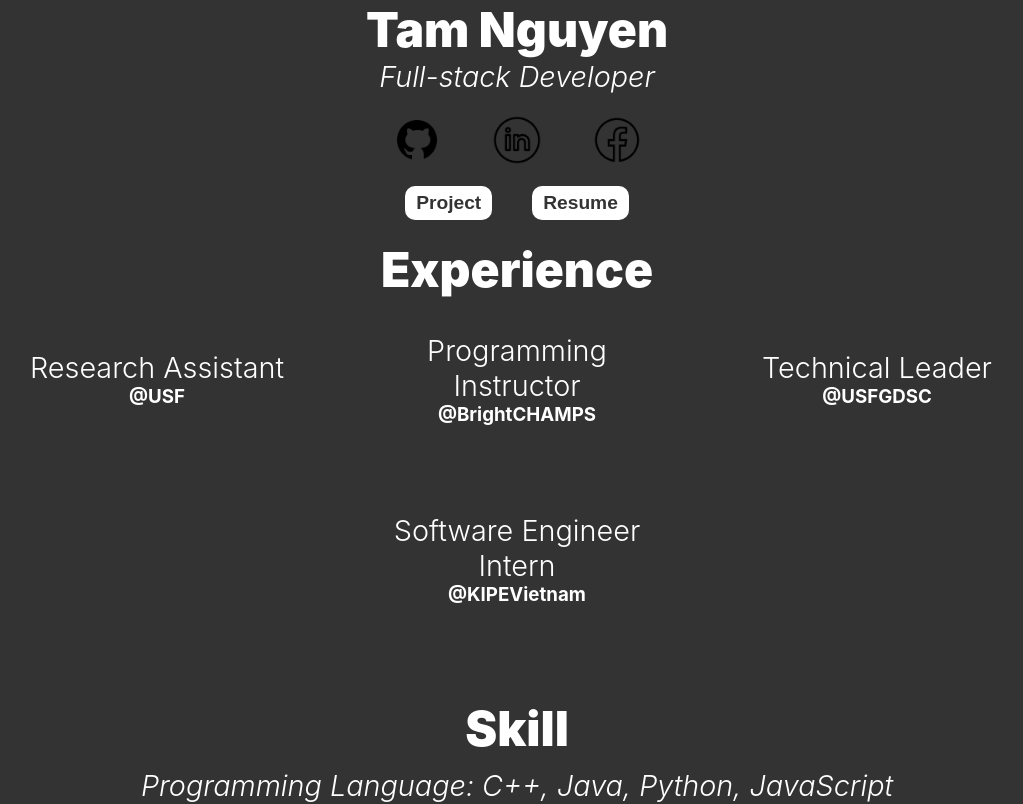
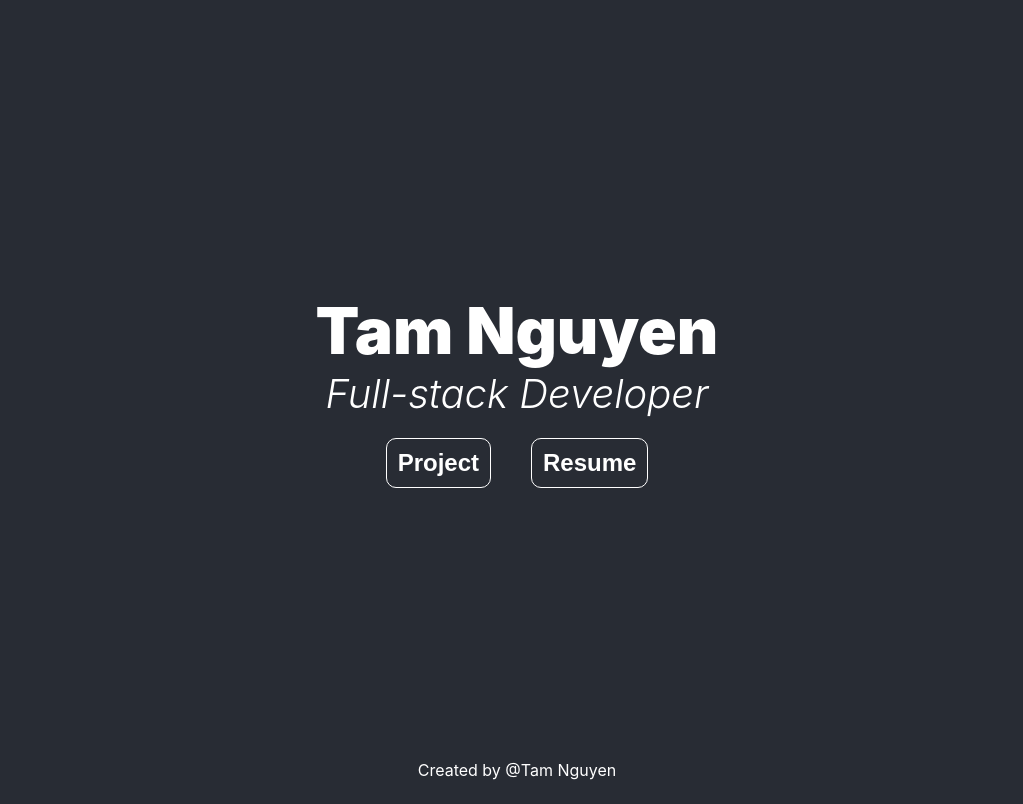
Before and after one commit to ball2004244/portfolio, a React (Create React App) app in the folder my_app/: page /#/ in a window 1280 px wide. Shown: the top 804 px of the page, without its empty margins (123-1146 px from the left). Built offline with nearby package versions, Linux system fonts and the light colour scheme.

Commit message:
Update portfolio

```diff
--- a/my_app/package.json
+++ b/my_app/package.json
@@ -7,8 +7,10 @@
     "@testing-library/jest-dom": "^5.16.5",
     "@testing-library/react": "^13.4.0",
     "@testing-library/user-event": "^13.5.0",
+    "framer-motion": "^10.0.1",
     "react": "^18.2.0",
     "react-dom": "^18.2.0",
+    "react-intersection-observer": "^9.4.3",
     "react-router-dom": "^6.8.2",
     "react-scripts": "5.0.1",
     "web-vitals": "^2.1.4"
--- a/my_app/src/App.css
+++ b/my_app/src/App.css
@@ -1,46 +1,26 @@
-.App {
+body, .App {
   text-align: center;
 }
 
-@media only screen and (min-width: 768px) {
-  .App-header {
-    min-height: 100vh;
-  }
+.App-footer {
+  position: fixed;
+  bottom: 0;
+  width: 100%;
+  height: 60px;
+  display: flex;
+  justify-content: center;
+  align-items: center;
+  margin-top: auto;
 }
 
-.App-logo {
-  height: 40vmin;
-  pointer-events: none;
-}
-
-@media (prefers-reduced-motion: no-preference) {
-  .App-logo {
-    animation: App-logo-spin infinite 20s linear;
-  }
-}
-
-.App-header {
-  background-color: #282c34;
+.intro-screen, .experience-screen, .skill-screen, .contact-screen {
+  position: relative;
+  width: 100%;
+  height: 100vh;
   display: flex;
   flex-direction: column;
   align-items: center;
   justify-content: center;
-  font-size: calc(10px + 2vmin);
-  color: white;
-}
-
-.App-link {
-  color: #61dafb;
-}
-
-@keyframes App-logo-spin {
-  from {
-    transform: rotate(0deg);
-  }
-
-  to {
-    transform: rotate(360deg);
-  }
 }
 
 .button {
@@ -53,10 +33,10 @@
   display: flex;
   justify-content: center;
   align-items: center;
-  width: 50px;
+  width: 100px;
   height: auto;
   border-radius: 50%;
-  background-color: #333;
+  background-color: #282c34;
   margin: 20px;
   margin-left: 25px;
   margin-right: 25px;
@@ -66,7 +46,7 @@
 }
 
 .circle-button img {
-  width: 50px;
+  width: 80%;
   height: auto;
   object-fit: cover;
   border-radius: 50%;
@@ -74,11 +54,16 @@
 
 .rectangle-button {
   text-decoration: none;
-  background-color: white;
-  border: none;
+  background-color: #282c34;
   margin: 20px;
-  margin-top: 0;
+
   border-radius: 10px;
+  border-color: white;
+  border-width: 1px;
+  border-style: solid;
+  outline: none;
+  padding-top: 5px;
+  padding-bottom: 5px;
 }
 
 .rectangle-button:hover {
@@ -86,21 +71,21 @@
 }
 
 .rectangle-button p {
-  font-size: 1.2rem;
+  font-size: 180%;
   font-weight: 700;
-  color: #333;
+  color: whilte;
   margin: 0;
   padding: 5px;
 }
 
 h1 {
-  font-size: 3rem;
+  font-size: 400%;
   font-weight: 1000;
   text-align: center;
 }
 
 h2 {
-  font-size: 1.8rem;
+  font-size: 250%;
   font-weight: 300;
   font-style: italic;
   text-align: center;
@@ -114,17 +99,6 @@ h5,
 p {
   margin: 0;
   color: white;
-}
-
-#footer {
-  position: relative;
-  bottom: 0;
-  width: 100%;
-  height: 60px;
-  background-color: #282c34;
-  display: flex;
-  justify-content: center;
-  align-items: center;
 }
 
 .experience-boxes {
@@ -171,6 +145,7 @@ p {
   border-radius: 10px;
   margin: 20px;
   margin-top: 0;
+  margin-bottom: 0;
   padding: 10px;
 }
 
--- a/my_app/src/App.js
+++ b/my_app/src/App.js
@@ -1,19 +1,22 @@
 import './App.css';
 import React from 'react';
-
-function Footer() {
-  return (
-    <div id="footer">
-      <p>Created by @Tam Nguyen</p>
-    </div>
-  );
-}
+import { HashRouter, Routes, Route } from "react-router-dom";
+import Home from './Home';
+import Project from "./Project";
+import Resume from './Resume';
+import Footer from './config';
 
 function App() {
   return (
-    <div className="App">
-      <Footer />
-    </div>
+    <HashRouter>
+    <Routes>
+      <Route path="/" element={<Home />} />
+      <Route path="/home" element={<Home />} />
+      <Route path="/project" element={<Project />} />
+      <Route path="/resume" element={<Resume />} />
+    </Routes>
+    <Footer />
+  </HashRouter>
   );
 }
 
--- a/my_app/src/Home.js
+++ b/my_app/src/Home.js
@@ -1,31 +1,27 @@
-import github from './image/github.png';
-import linkedin from './image/linkedin.png';
-import facebook from './image/facebook.png';
-import './App.css';
+import "./App.css";
+import React, { useRef } from "react";
+import { useInView } from "react-intersection-observer";
+import { motion } from "framer-motion";
 
 function Intro() {
+  const [ref, inView] = useInView({
+    threshold: 0.5,
+  });
+
+  const introEffect = {
+    initial: { y: -100 },
+    transition: { type: 'spring', duration: 1.5 },
+  };
+
+  if (inView) {
+    console.log("Intro in view");
+    introEffect.animate = { y: 0};
+  };
+
   return (
-      <div>
+    <motion.div class="intro-screen" ref={ref} {...introEffect}>
       <h1>Tam Nguyen</h1>
       <h2>Full-stack Developer</h2>
-
-        <div class="button">
-            <a href="https://github.com/ball2004244" target="_blank" rel="noopener noreferrer">
-              <button class="circle-button">
-                <img src={github} alt="GitHub Logo"/>
-              </button>
-            </a>
-            <a href="https://www.linkedin.com/in/tam-nguyen-cs/" target="_blank" rel="noopener noreferrer">
-              <button class="circle-button">
-                <img src={linkedin} alt="LinkedIn Logo"/>
-              </button>
-            </a>
-            <a href="https://www.facebook.com/tamnmnk" target="_blank" rel="noopener noreferrer">
-              <button class="circle-button">
-                <img src={facebook} alt="Facebook Logo"/>
-              </button>
-            </a>
-        </div>
 
       <div class="button">
         <a href="#/project">
@@ -39,13 +35,27 @@ function Intro() {
           </button>
         </a>
       </div>
-      </div>
+    </motion.div>
   );
 }
 
 function Experience() {
+  const [ref, inView] = useInView({
+    threshold: 0.5,
+  });
+
+  const experienceEffect = {
+    initial: { y: 100 },
+    transition: { type: 'spring', duration: 1.5 },
+  };
+
+  if (inView) {
+    console.log("Experience in view");
+    experienceEffect.animate = { y: 0};
+  };
+
   return (
-      <div>
+    <motion.div class="experience-screen" ref={ref} {...experienceEffect}>
       <h1>Experience</h1>
       <div class="experience-boxes">
         <div class="experience-box">
@@ -85,13 +95,27 @@ function Experience() {
           </div>
         </div>
       </div>
-      </div>
-    )
+    </motion.div>
+  );
 }
 
 function Skill() {
+  const [ref, inView] = useInView({
+    threshold: 0.5,
+  });
+
+  const skillEffect = {
+    initial: { y: 100 },
+    transition: { type: 'spring', duration: 1.5 },
+  };
+
+  if (inView) {
+    console.log("Skill in view");
+    skillEffect.animate = { y: 0};
+  };
+
   return (
-      <div>
+    <motion.div class="skill-screen" ref={ref} {...skillEffect}>
       <h1>Skill</h1>
       <div class="skill-boxes">
         <div class="skill-box">
@@ -101,13 +125,27 @@ function Skill() {
           <h2>Database: MySQL, PostgreSQL, SQLite, MongoDB, Firebase</h2>
         </div>
       </div>
-      </div>
-    )
+    </motion.div>
+  );
 }
 
 function Contact() {
+  const [ref, inView] = useInView({
+    threshold: 0.5,
+  });
+
+  const contactEffect = {
+    initial: { y: 100 },
+    transition: { type: 'spring', duration: 1.5 },
+  };
+
+  if (inView) {
+    console.log("Contact in view");
+    contactEffect.animate = { y: 0 };
+  };
+
   return (
-      <div>
+    <motion.div class="contact-screen" ref={ref} {...contactEffect}>
       <h1>Contact</h1>
       <div class="contact-boxes">
         <div class="contact-box">
@@ -115,8 +153,8 @@ function Skill() {
           <h2>Email: nguyenminhtam7124@gmail.com</h2>
         </div>
       </div>
-      </div>
-    )
+    </motion.div>
+  );
 }
 
 function Home() {
--- /dev/null
+++ b/my_app/src/Project.css
@@ -0,0 +1,3 @@
+body {
+    background-color: #282c34;
+}
--- a/my_app/src/Project.js
+++ b/my_app/src/Project.js
@@ -1,6 +1,7 @@
+import "./index.css";
 function Project() {
     return (
-      <div>
+      <div class="Project">
         <h1>Project</h1>
       </div>
     )
--- a/my_app/src/Resume.js
+++ b/my_app/src/Resume.js
@@ -1,5 +1,6 @@
 import React from 'react';
 import resume from './material/Resume.pdf';
+import "./index.css";
 function Resume() {
   return (
     <div>
--- /dev/null
+++ b/my_app/src/config.js
@@ -0,0 +1,41 @@
+import "./App.css";
+import github from "./image/github.png";
+import linkedin from "./image/linkedin.png";
+import facebook from "./image/facebook.png";
+
+export default function Footer() {
+  return (
+    <div className="App-footer">
+      <p>Created by @Tam Nguyen</p>
+      {/* <div class="button">
+        <a
+          href="https://github.com/ball2004244"
+          target="_blank"
+          rel="noopener noreferrer"
+        >
+          <button class="circle-button">
+            <img src={github} alt="GitHub Logo" />
+          </button>
+        </a>
+        <a
+          href="https://www.linkedin.com/in/tam-nguyen-cs/"
+          target="_blank"
+          rel="noopener noreferrer"
+        >
+          <button class="circle-button">
+            <img src={linkedin} alt="LinkedIn Logo" />
+          </button>
+        </a>
+        <a
+          href="https://www.facebook.com/tamnmnk"
+          target="_blank"
+          rel="noopener noreferrer"
+        >
+          <button class="circle-button">
+            <img src={facebook} alt="Facebook Logo" />
+          </button>
+        </a>
+      </div> */}
+    </div>
+  );
+}
--- a/my_app/src/index.css
+++ b/my_app/src/index.css
@@ -5,7 +5,8 @@ body {
     sans-serif;
   -webkit-font-smoothing: antialiased;
   -moz-osx-font-smoothing: grayscale;
-  background-color: #333;
+  background-color: #282c34;
+  scroll-behavior: smooth;
 }
 
 code {
--- a/my_app/src/index.js
+++ b/my_app/src/index.js
@@ -1,21 +1,9 @@
 import React from "react";
 import ReactDOM from "react-dom/client";
 import "./index.css";
-import { HashRouter, Routes, Route } from "react-router-dom";
-import Home from './Home';
-import Project from "./Project";
-import Resume from './Resume';
 import App from "./App";
 
 const root = ReactDOM.createRoot(document.getElementById("root"));
 root.render(
-  <HashRouter>
-    <Routes>
-      <Route path="/" element={<Home />} />
-      <Route path="/home" element={<Home />} />
-      <Route path="/project" element={<Project />} />
-      <Route path="/resume" element={<Resume />} />
-    </Routes>
-    <App />
-  </HashRouter>
+  <App />
 );
```
Also changed, not shown: 1 other file (tests, documents, lock files or other folders). Lines whose indentation alone changed are shown as unchanged.
